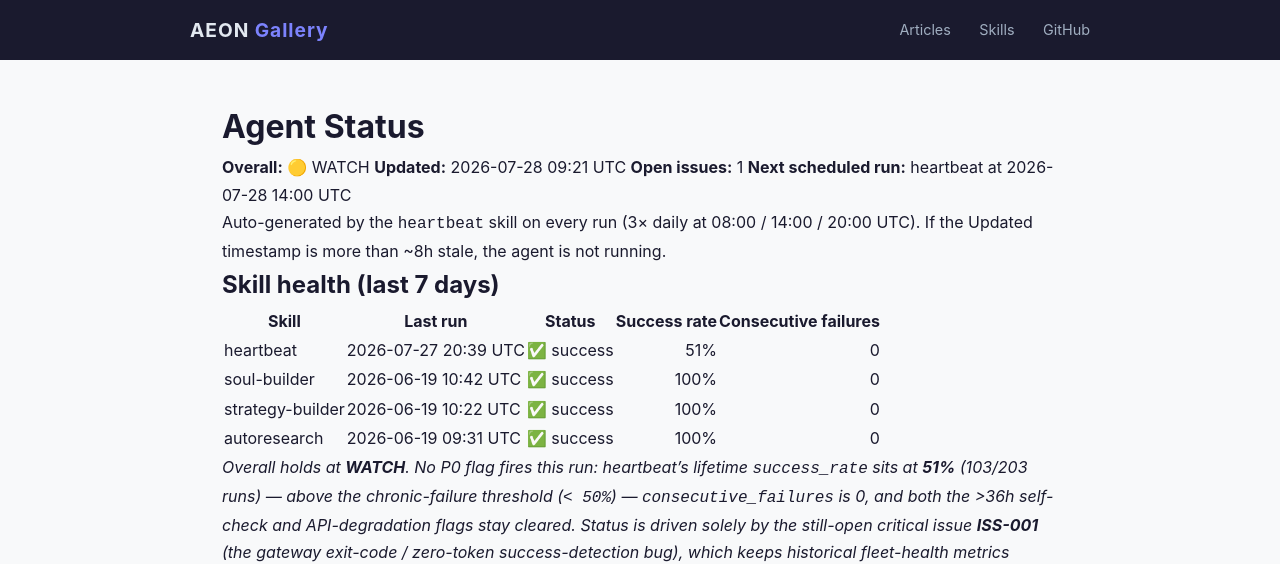
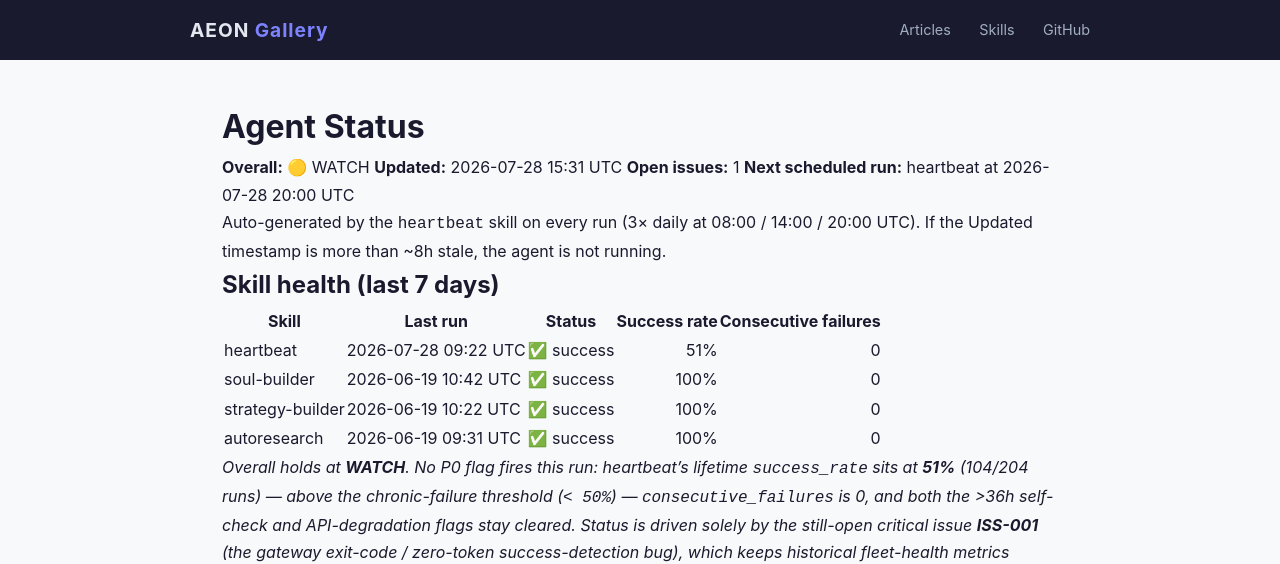
Before and after one commit to RickCrosschain/aeon, a Jekyll site: the page built from docs/status.md, in a window 1280 px wide. Shown: the top 564 px of the page. Built offline with Jekyll 4.4.1, drawn with Linux system fonts in a browser that asks for light colours.

Commit message:
chore(heartbeat): auto-commit 2026-07-28

```diff
--- a/docs/status.md
+++ b/docs/status.md
@@ -7,9 +7,9 @@ permalink: /status/
 # Agent Status
 
 **Overall:** 🟡 WATCH
-**Updated:** 2026-07-28 09:21 UTC
+**Updated:** 2026-07-28 15:31 UTC
 **Open issues:** 1
-**Next scheduled run:** heartbeat at 2026-07-28 14:00 UTC
+**Next scheduled run:** heartbeat at 2026-07-28 20:00 UTC
 
 Auto-generated by the `heartbeat` skill on every run (3× daily at 08:00 / 14:00 / 20:00 UTC). If the Updated timestamp is more than ~8h stale, the agent is not running.
 
@@ -17,12 +17,12 @@ Auto-generated by the `heartbeat` skill on every run (3× daily at 08:00 / 14:00
 
 | Skill | Last run | Status | Success rate | Consecutive failures |
 |-------|----------|--------|-------------:|---------------------:|
-| heartbeat | 2026-07-27 20:39 UTC | ✅ success | 51% | 0 |
+| heartbeat | 2026-07-28 09:22 UTC | ✅ success | 51% | 0 |
 | soul-builder | 2026-06-19 10:42 UTC | ✅ success | 100% | 0 |
 | strategy-builder | 2026-06-19 10:22 UTC | ✅ success | 100% | 0 |
 | autoresearch | 2026-06-19 09:31 UTC | ✅ success | 100% | 0 |
 
-_Overall holds at **WATCH**. No P0 flag fires this run: heartbeat's lifetime `success_rate` sits at **51%** (103/203 runs) — above the chronic-failure threshold (`< 50%`) — `consecutive_failures` is 0, and both the >36h self-check and API-degradation flags stay cleared. Status is driven solely by the still-open critical issue **ISS-001** (the gateway exit-code / zero-token success-detection bug), which keeps historical fleet-health metrics unreliable until repaired. WATCH flips to DEGRADED if the success ratio dips below 50% again._
+_Overall holds at **WATCH**. No P0 flag fires this run: heartbeat's lifetime `success_rate` sits at **51%** (104/204 runs) — above the chronic-failure threshold (`< 50%`) — `consecutive_failures` is 0, and both the >36h self-check and API-degradation flags stay cleared. Status is driven solely by the still-open critical issue **ISS-001** (the gateway exit-code / zero-token success-detection bug), which keeps historical fleet-health metrics unreliable until repaired. WATCH flips to DEGRADED if the success ratio dips below 50% again._
 
 ## Open issues
 
--- a/memory/token-usage.csv
+++ b/memory/token-usage.csv
@@ -106,3 +106,4 @@ date,skill,model,input_tokens,output_tokens,cache_read,cache_creation
 2026-07-27,heartbeat,claude-opus-4-8,2092,4924,246506,56798
 2026-07-27,heartbeat,claude-opus-4-8,2314,4697,302255,57364
 2026-07-28,heartbeat,claude-opus-4-8,2320,5384,361365,44072
+2026-07-28,heartbeat,claude-opus-4-8,2098,4938,422120,57302
```
Also changed, not shown: memory/logs/2026-07-28.md (+15 -0 lines), .outputs/heartbeat.md.
